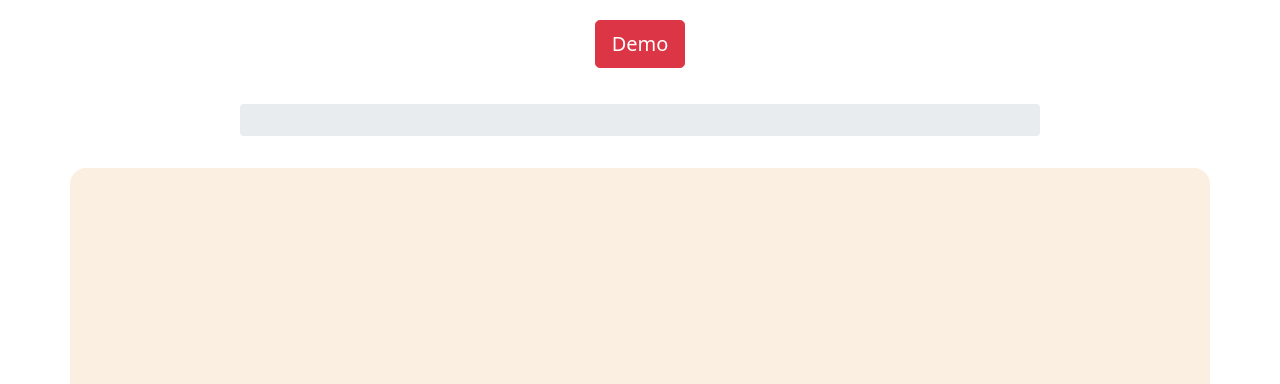
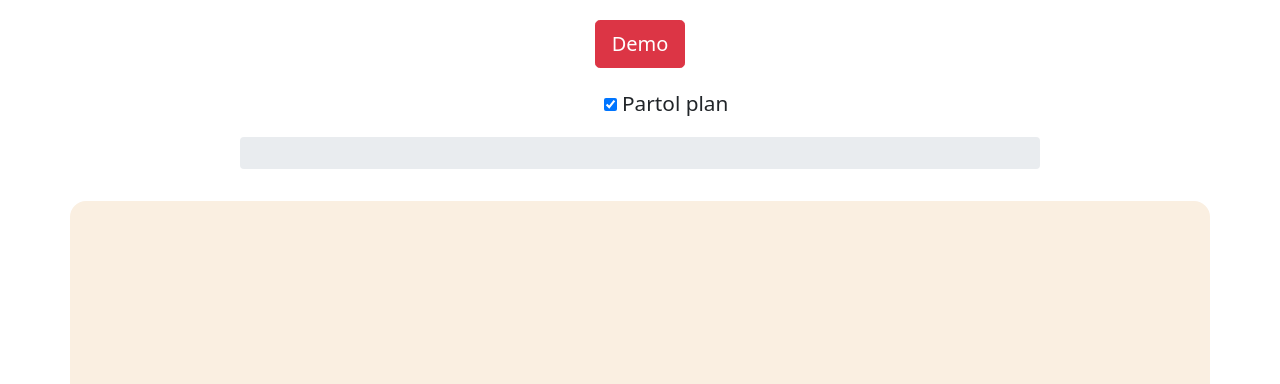
Before and after one commit to rayhuangg/Asparagus_web, a Django app: page /record/side/ in a window 1280 px wide. Shown: the part 382-766 px from the top of the page. Run offline with Django 3.2, Linux system fonts and the light colour scheme; data that the repository does not hold is empty; parts of the project's set-up code (start-up, migrations or seed data) failed here and were passed over; some libraries are stand-ins or nearby versions.

Commit message:
Add patrol ckeckbox

```diff
--- a/record/views.py
+++ b/record/views.py
@@ -75,13 +75,7 @@ def side(request):
     form = ImageListForm()
     if request.method == 'POST':
         form = ImageListForm(request.POST, request.FILES)
-        if request.POST['section'][0] == 'A' or request.POST['section'][0] == 'D':
-            side = 'right'
-        else:
-            side = 'left'
-        # form.save()
         if form.is_valid():
-
             section = Section.objects.get(name=request.POST['section'])
             image = request.FILES['image']
             try:
--- a/templates/record/record.html
+++ b/templates/record/record.html
@@ -45,17 +45,17 @@
     </div>
 
     <div class="row align-items-center" style="height: auto;">
-        <!-- <div class="col">
-            <button class="btn btn-danger btn-lg" id="demo" onclick="Demo()" style="margin: 1em">
-                <span class="spinner-border" id="demoSpan" role="status" aria-hidden="true" style="margin: 0em 1em 0em 0em; display: none"></span>
-                <span id="demoWord" style="font-size: 2rem;">Demo</span>
-            </button>
-        </div> -->
         <div class="col">
             <button class="btn btn-danger btn-lg" id="demo" style="margin: 1em" data-bs-toggle="collapse" data-bs-target="#collapseDemo" aria-expanded="false" aria-controls="collapseDemo">
-            Demo
+                Demo
             </button>
-        </div>
+            <div class="d-flex justify-content-center">
+                <div class="form-check form-switch">
+                    <input class="patrol-check-input" type="checkbox" id="flexSwitchCheckChecked" checked>
+                    <label class="patrol-check-label" for="flexSwitchCheckChecked">Partol plan</label>
+                </div>
+            </div>
+    </div>
 
     </div>
     <div class="row">
```
